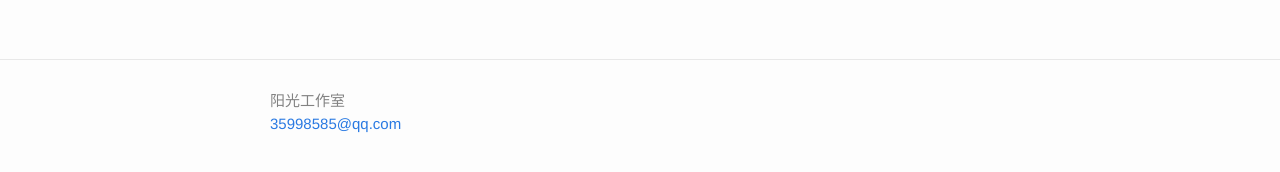
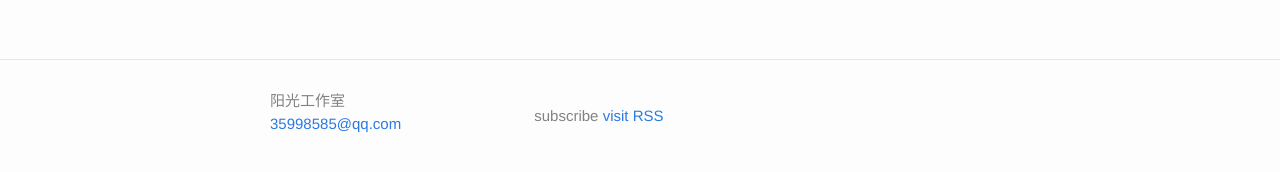
Before and after one commit to shinyuer/shinystudio, a Jekyll site: the page built from about.md, in a window 1280 px wide. Shown: the part 693-865 px from the top of the page. Built offline with Jekyll 4.4.1, drawn with Linux system fonts in a browser that asks for light colours.

Commit message:
Update footer.html

```diff
--- a/_includes/footer.html
+++ b/_includes/footer.html
@@ -45,9 +45,14 @@
         <!--</ul>-->
       <!--</div>-->
 
-      <!--<div class="footer-col  footer-col-3">-->
-        <!--<p class="text">{{ site.description }}</p>-->
-      <!--</div>-->
+
+
+      <div class="footer-col  footer-col-3">
+        <p class="text">
+          <!--{{ site.description }}-->
+           <p class="rss-subscribe">subscribe <a href="{{ "/feed.xml" | prepend: site.baseurl }}">visit RSS</a></p>
+        </p>
+      </div>
     </div>
 
   </div>
```
